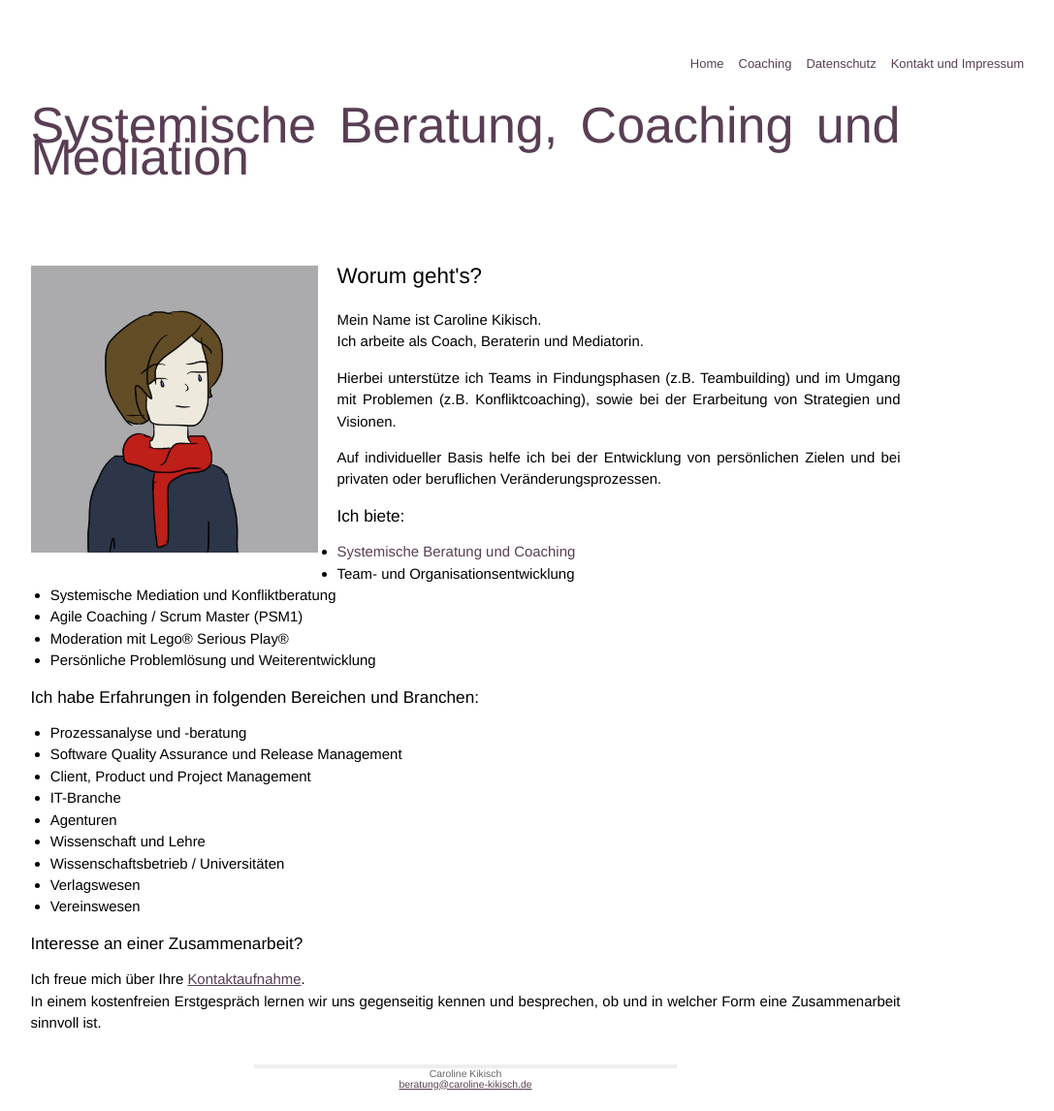
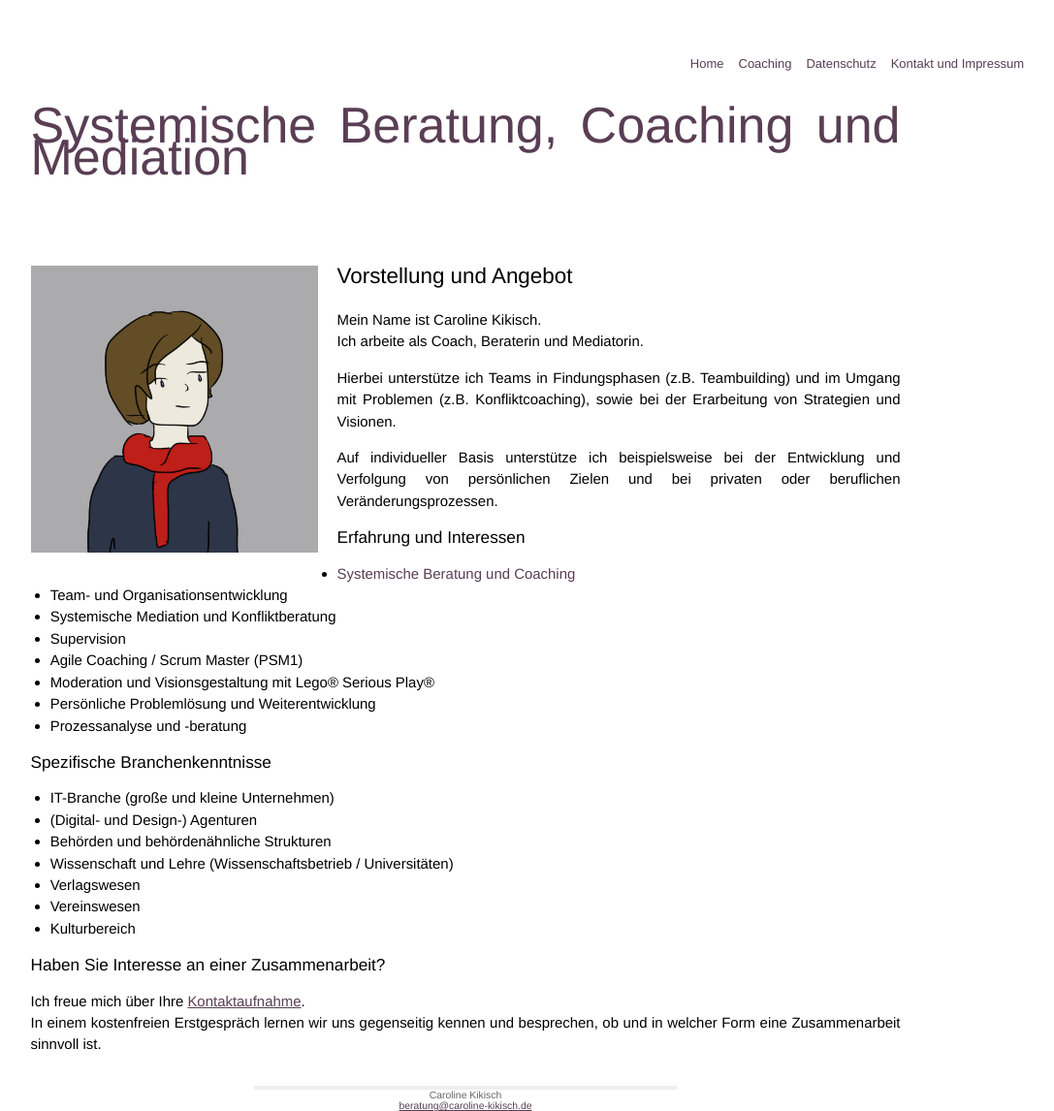
Before and after one commit to slightlyopaque/slightlyopaque_old.github.io, a Jekyll site: the page built from index.html, in a window 1280 px wide. Shown: the whole page at 97% size, without its empty margins (160-1247 px from the left). Built offline with Jekyll 4.4.1, drawn with Linux system fonts in a browser that asks for light colours; before the commit the page ends 1124 px from its top, so only the background shows below that.

Commit message:
modified index.html

```diff
--- a/index.html
+++ b/index.html
@@ -7,8 +7,7 @@ title: Systemische Beratung, Coaching und Mediation
 <div id="about">
 <img src="/images/IMG_2735.JPG" class="third-width left" />
 
-<h1>Worum geht's?</h1>
-
+<h1>Vorstellung und Angebot</h1>
 
 <p>
 Mein Name ist Caroline Kikisch.<br>
@@ -18,34 +17,34 @@ Ich arbeite als Coach, Beraterin und Mediatorin.
 Hierbei unterstütze ich Teams in Findungsphasen (z.B. Teambuilding) und im Umgang mit Problemen (z.B. Konfliktcoaching), sowie bei der Erarbeitung von Strategien und Visionen.
 </p>
 <p>
-Auf individueller Basis helfe ich bei der Entwicklung von persönlichen Zielen und bei privaten oder beruflichen Veränderungsprozessen.
+Auf individueller Basis unterstütze ich beispielsweise bei der Entwicklung und Verfolgung von persönlichen Zielen und bei privaten oder beruflichen Veränderungsprozessen.
 </p>
 
-<h2>Ich biete:</h2>
+<h2>Erfahrung und Interessen</h2>
 <ul>
     <li><a href="/Coaching.html" >Systemische Beratung und Coaching</a></li>
     <li>Team- und Organisationsentwicklung</li>
     <li>Systemische Mediation und Konfliktberatung</li>
+    <li>Supervision</li>
     <li>Agile Coaching / Scrum Master (PSM1)</li>
-    <li>Moderation mit Lego® Serious Play®</li>
+    <li>Moderation und Visionsgestaltung mit Lego® Serious Play®</li>
     <li>Persönliche Problemlösung und Weiterentwicklung </li>
+    <li>Prozessanalyse und -beratung</li>
 </ul>
 
-<h2>Ich habe Erfahrungen in folgenden Bereichen und Branchen:</h2>
+<h2>Spezifische Branchenkenntnisse</h2>
 <ul>
-    <li>Prozessanalyse und -beratung</li>
-    <li>Software Quality Assurance und Release Management </li>
-    <li>Client, Product und Project Management</li>
-    <li>IT-Branche</li>
-    <li>Agenturen</li>
-    <li>Wissenschaft und Lehre </li>
-    <li>Wissenschaftsbetrieb / Universitäten</li>
+    <li>IT-Branche (große und kleine Unternehmen)</li>
+    <li>(Digital- und Design-) Agenturen</li>
+    <li>Behörden und behördenähnliche Strukturen</li>
+    <li>Wissenschaft und Lehre (Wissenschaftsbetrieb / Universitäten)</li>
     <li>Verlagswesen</li>
     <li>Vereinswesen</li>
+    <li>Kulturbereich</li>
 </ul>
 
 
-<h2>Interesse an einer Zusammenarbeit?</h2>
+<h2>Haben Sie Interesse an einer Zusammenarbeit?</h2>
 <p>Ich freue mich über Ihre <a href="/Contact">Kontaktaufnahme</a>.   <br>
 In einem kostenfreien Erstgespräch lernen wir uns gegenseitig kennen und besprechen, ob und in welcher Form eine Zusammenarbeit sinnvoll ist.
 </p>
```
